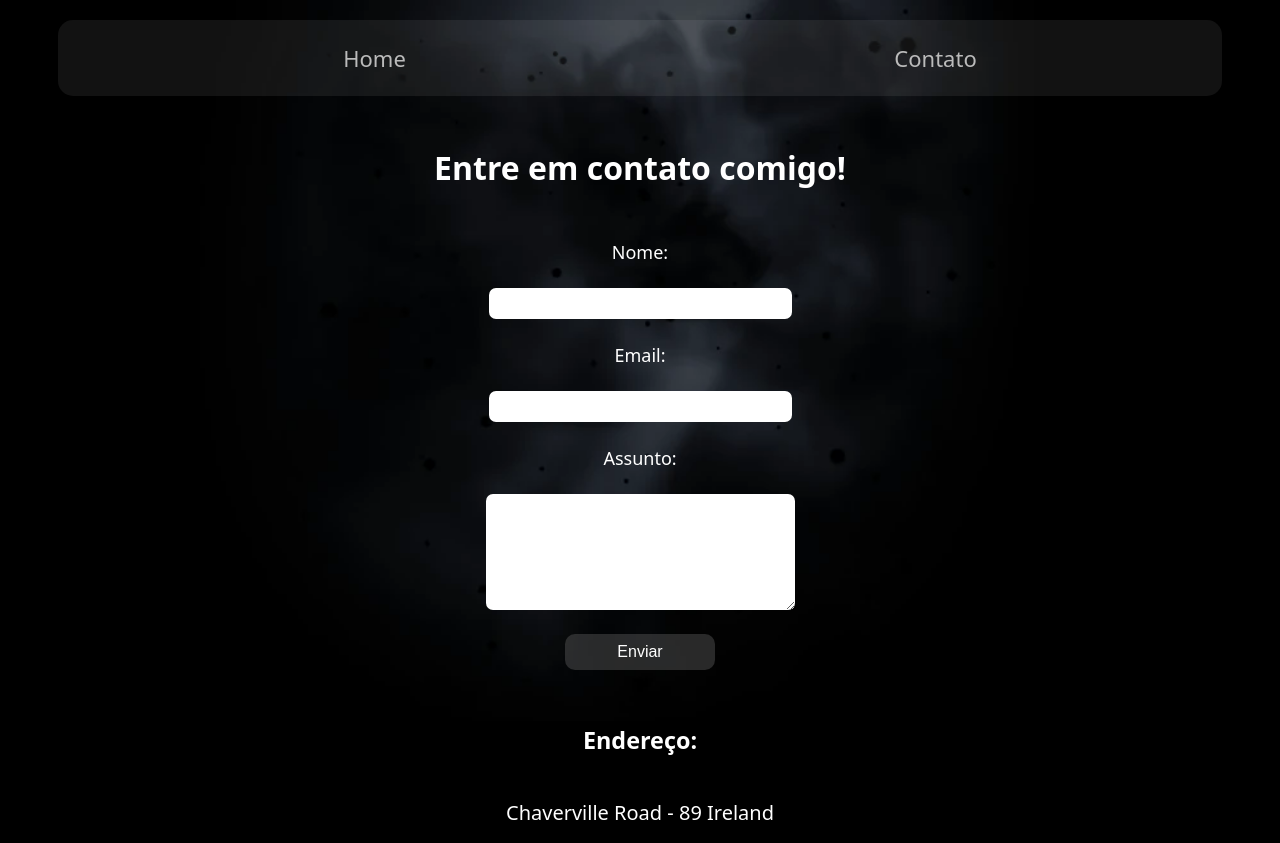
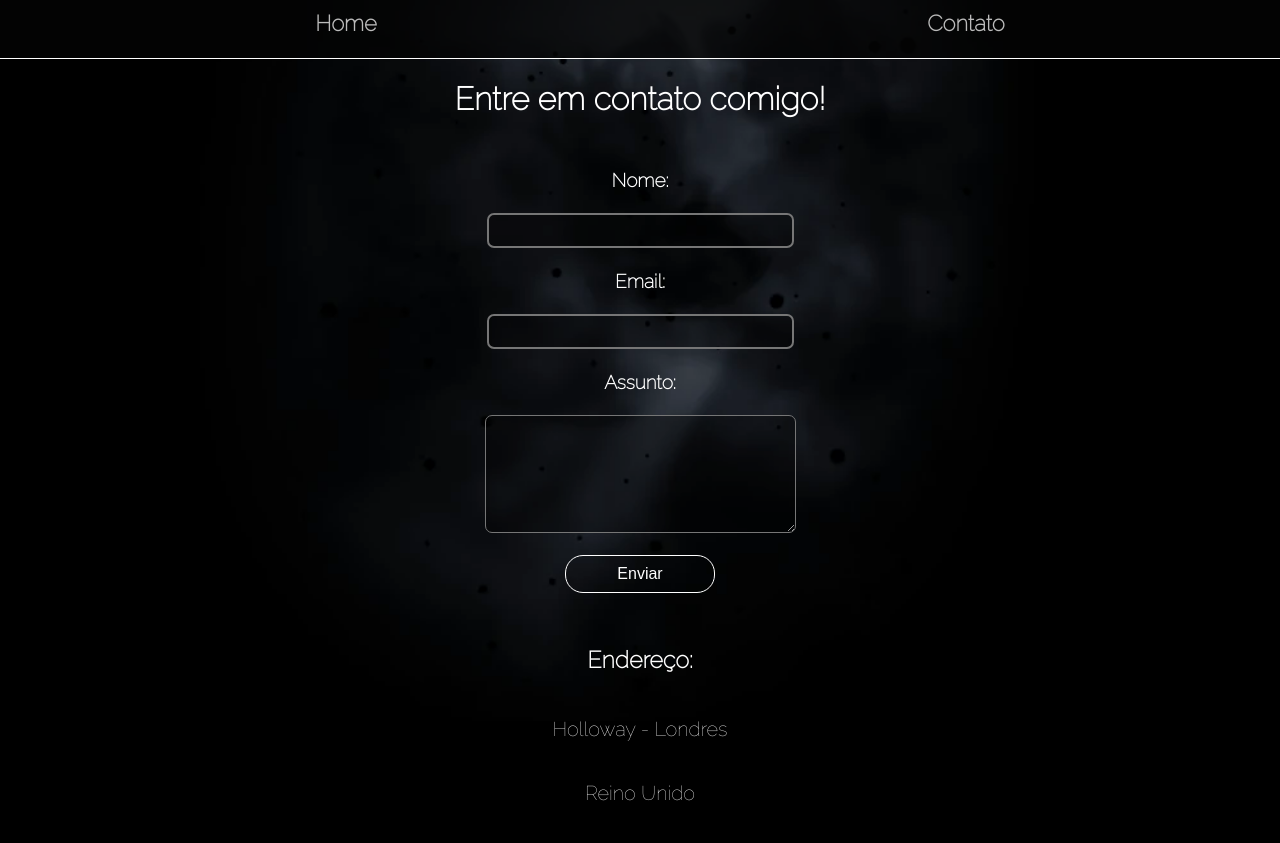
Before and after one commit to Vitornasc3/fundamentos-web, a plain HTML site: page contato.html in a window 1280 px wide. Drawn offline with Linux system fonts and the light colour scheme; grey boxes are pictures that could not be loaded.

Commit message:
Alteração do menu e inputs

```diff
--- a/assets/style/style.css
+++ b/assets/style/style.css
@@ -3,8 +3,10 @@ body {
     background-size: 100%;
     background-repeat: no-repeat;
     background-color: rgb(0, 0, 0);
-    font-family: system-ui, -apple-system, BlinkMacSystemFont, 'Segoe UI', Roboto, Oxygen, Ubuntu, Cantarell, 'Open Sans', 'Helvetica Neue', sans-serif;
+    font-family: 'Raleway', sans-serif;
+    font-weight: 500;
     color: #ffffff;
+    margin: 0;
 }
 
 a {
@@ -18,6 +20,8 @@ a:hover {
 }
 
 .tableMenu {
+    padding-top: 10px;
+    margin-top: 0;
     list-style-type: none;
     display: flex;
     justify-content: space-around;
@@ -27,24 +31,25 @@ a:hover {
 
 .navigation {
     font-weight: 500;
-    border-radius: 15px;
-    padding: 1px;
-    margin: 50px;
-    margin-top: 20px;
-    background-color: #ffffff12;
+    border-bottom: 1px solid #ffffff;
+    background-color: #040404c3;
+    position:sticky;
+    top: 0;
+    font-weight: 800;
 }
 
 button {
     font-size: 16px;
     color: white;
-    background-color: #5f5f5f6c;
-    border-radius: 10px;
-    border: none;
+    background-color: #ffffff00;
+    border-radius: 18px;
+    border: solid 1px;
+    border-color: #ffffff;
     padding: 9px;
 }
 
 button:hover {
-    background-color: rgba(255, 255, 255, 0.274);
+    background-color: rgba(0, 0, 0, 0.638);
     transition: 0.4s;
 }
 
@@ -55,7 +60,8 @@ button:hover {
 }
 
 form {
-    font-size: 18px;
+    font-size: 19px;
+    font-weight: 600;
     display: flex;
     flex-direction: column;
     align-items: center;
@@ -63,17 +69,21 @@ form {
 }
 
 input {
+    color: #ffffff;
     padding: 7px;
     font-size: 15px;
     border-radius: 7px;
-    border-style: none;
+    border-style: solid;
+    background-color: rgba(0, 0, 0, 0.35);
 }
 
 textarea {
+    color: #ffffff;
     padding: 7px;
     font-size: 15px;
     border-radius: 7px;
-    border-style: none;
+    border-style: solid;
+    background-color: rgba(0, 0, 0, 0.35);
 }
 
 h1 {
@@ -90,6 +100,7 @@ h2 {
     display: flex;
     align-items: center;
     flex-direction: column;
+
 }
 
 .about {
@@ -97,13 +108,14 @@ h2 {
     align-items: center;
     border-radius: 15px;
     font-size: 25px;
-    background-color: #ffffff0a;
+    background-color: #1f1f1f29;
     padding: 50px;
     margin: 20px;
+    font-style: italic;
 }
 
 .about:hover {
-    background-color: #cdcdcd1d;
+    background-color: #26262646;
     transition: 0.3s;
 }
 
--- a/contato.html
+++ b/contato.html
@@ -6,6 +6,9 @@
     <meta name="viewport" content="width=device-width, initial-scale=1.0">
     <title>Contato</title>
     <link rel="stylesheet" href="/assets/style/style.css">
+    <link rel="icon" type="image/x-icon" href="/assets/img/clipart4363078.png">
+
+    <link href="https://fonts.googleapis.com/css2?family=Raleway:wght@100&display=swap" rel="stylesheet">
 </head>
 
 <body>
@@ -40,13 +43,9 @@
 
     <section class="address">
         <h3>Endereço:</h3>
-        <p>Chaverville Road - 89
-            Ireland
-        </p>
-        <iframe
-            src="https://www.google.com/maps/embed?pb=!1m18!1m12!1m3!1d2383.180205270062!2d-6.271252387397291!3d53.32212667641938!2m3!1f0!2f0!3f0!3m2!1i1024!2i768!4f13.1!3m3!1m2!1s0x48670c0369dfd447%3A0x8ea536dec35f3e6c!2s19-11%20Charleville%20Rd%2C%20Rathmines%2C%20Dublin%2C%20Irlanda!5e0!3m2!1spt-BR!2sbr!4v1704730338720!5m2!1spt-BR!2sbr"
-            width="400" height="300" style="border:0;" allowfullscreen="" loading="lazy"
-            referrerpolicy="no-referrer-when-downgrade"></iframe>
+        <p>Holloway - Londres</p>
+        <p> Reino Unido </p>
+        <iframe src="https://www.google.com/maps/embed?pb=!1m18!1m12!1m3!1d633512.1807105048!2d-0.08390968292754357!3d51.66611689930826!2m3!1f0!2f0!3f0!3m2!1i1024!2i768!4f13.1!3m3!1m2!1s0x48761b9fd875f4b1%3A0xc1f4679dc8b4bb01!2sHolloway%2C%20Londres%20N7%206PG%2C%20Reino%20Unido!5e0!3m2!1spt-BR!2sbr!4v1705004566651!5m2!1spt-BR!2sbr" width="600" height="450" style="border:0;" allowfullscreen="" loading="lazy" referrerpolicy="no-referrer-when-downgrade"></iframe>
     </section>
 
 </body>
```
Also changed, not shown: index.html (+7 -2 lines), assets/img/clipart4363078.png (added).
